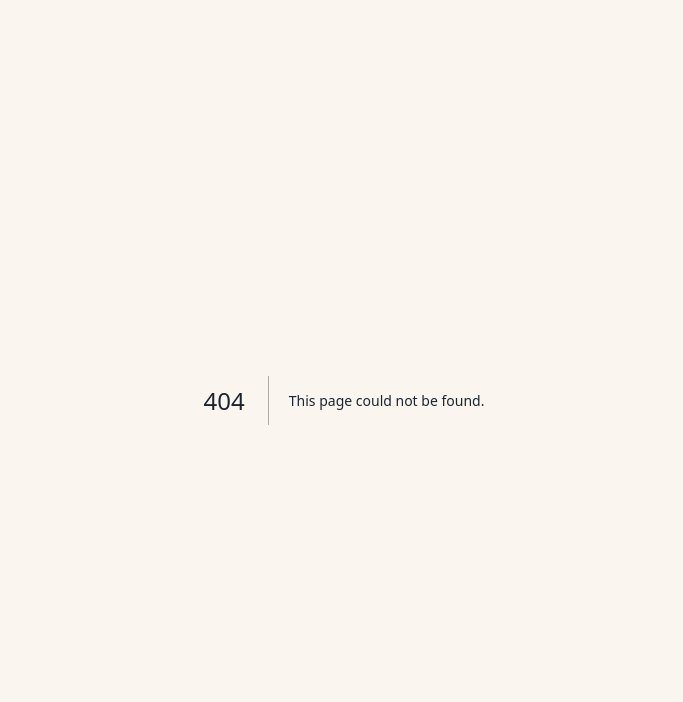
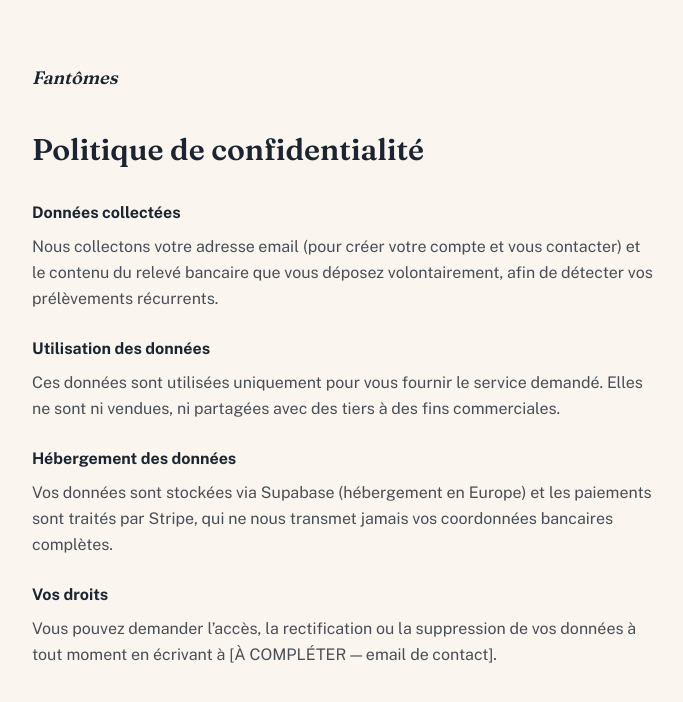
Before and after one commit to tvrn-21/Fantomes-, a Next.js app in the folder fantomes/: page /confidentialite in a window 1280 px wide. Before the commit this address had no page. Shown: the top 702 px of the page, without its empty margins (296-979 px from the left). Built offline with nearby package versions, Linux system fonts and the light colour scheme.

Commit message:
Create page.tsx

```diff
--- /dev/null
+++ b/fantomes/app/confidentialite/page.tsx
@@ -0,0 +1,49 @@
+export default function Confidentialite() {
+  return (
+    <main className="min-h-screen px-6 py-16 max-w-2xl mx-auto">
+      <p className="font-serif italic text-lg mb-10">Fantômes</p>
+      <h1 className="font-serif text-3xl font-semibold mb-8">
+        Politique de confidentialité
+      </h1>
+
+      <div className="space-y-6 text-ink/80 leading-relaxed">
+        <section>
+          <h2 className="font-semibold text-ink mb-2">Données collectées</h2>
+          <p>
+            Nous collectons votre adresse email (pour créer votre compte et
+            vous contacter) et le contenu du relevé bancaire que vous
+            déposez volontairement, afin de détecter vos prélèvements
+            récurrents.
+          </p>
+        </section>
+
+        <section>
+          <h2 className="font-semibold text-ink mb-2">Utilisation des données</h2>
+          <p>
+            Ces données sont utilisées uniquement pour vous fournir le
+            service demandé. Elles ne sont ni vendues, ni partagées avec des
+            tiers à des fins commerciales.
+          </p>
+        </section>
+
+        <section>
+          <h2 className="font-semibold text-ink mb-2">Hébergement des données</h2>
+          <p>
+            Vos données sont stockées via Supabase (hébergement en Europe)
+            et les paiements sont traités par Stripe, qui ne nous
+            transmet jamais vos coordonnées bancaires complètes.
+          </p>
+        </section>
+
+        <section>
+          <h2 className="font-semibold text-ink mb-2">Vos droits</h2>
+          <p>
+            Vous pouvez demander l&rsquo;accès, la rectification ou la
+            suppression de vos données à tout moment en écrivant à
+            [À COMPLÉTER — email de contact].
+          </p>
+        </section>
+      </div>
+    </main>
+  );
+}
```
